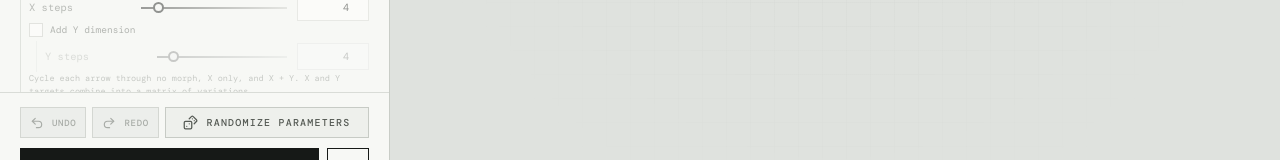
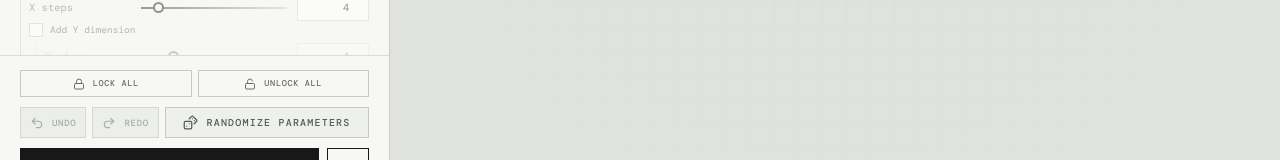
Before and after one commit to FrediBach/slicewise, a React (Vite) app: page / in a window 1280 px wide. Shown: the part 582-742 px from the top of the page. Built offline with nearby package versions, Linux system fonts and the light colour scheme; a web font is replaced by a local one.

Commit message:
Add lock all and unlock all buttons

```diff
--- a/src/App.jsx
+++ b/src/App.jsx
@@ -14,17 +14,67 @@ function MorphIcon({ size = 13 }) {
 
 function RandomLock({ id, label }) {
   const [locked, setLocked] = useState(false);
+  useEffect(() => {
+    const update = event => {
+      const locks = event.detail?.locks;
+      const next = Array.isArray(locks) ? locks.includes(id) : Boolean(event.detail?.locked);
+      setLocked(next);
+      document.dispatchEvent(new CustomEvent("randomlockchange", { detail: { id, locked: next, source: "bulk" } }));
+    };
+    document.addEventListener("randomlockbulk", update);
+    return () => document.removeEventListener("randomlockbulk", update);
+  }, [id]);
   const toggle = () => {
     const next = !locked;
     setLocked(next);
-    document.dispatchEvent(new CustomEvent("randomlockchange", { detail: { id, locked: next } }));
+    document.dispatchEvent(new CustomEvent("randomlockchange", { detail: { id, locked: next, source: "individual" } }));
   };
   return (
-    <button type="button" className="random-lock" aria-pressed={locked}
+    <button type="button" className="random-lock" data-random-lock-id={id} aria-pressed={locked}
       aria-label={`${locked ? "Unlock" : "Lock"} ${label} randomization`}
       title={locked ? "Include in randomization" : "Exclude from randomization"} onClick={toggle}>
       {locked ? <Lock size={11} /> : <LockOpen size={11} />}
     </button>
+  );
+}
+
+function RandomLockActions() {
+  const [temporaryMode, setTemporaryMode] = useState(null);
+  const previousLocks = useRef([]);
+
+  useEffect(() => {
+    const individualChange = event => {
+      if (event.detail?.source !== "individual") return;
+      previousLocks.current = [];
+      setTemporaryMode(null);
+    };
+    document.addEventListener("randomlockchange", individualChange);
+    return () => document.removeEventListener("randomlockchange", individualChange);
+  }, []);
+
+  const apply = mode => {
+    if (temporaryMode === mode) {
+      document.dispatchEvent(new CustomEvent("randomlockbulk", { detail: { locks: previousLocks.current } }));
+      previousLocks.current = [];
+      setTemporaryMode(null);
+      return;
+    }
+    if (!temporaryMode) {
+      previousLocks.current = Array.from(document.querySelectorAll(".random-lock[aria-pressed=true]"), button => button.dataset.randomLockId);
+    }
+    document.dispatchEvent(new CustomEvent("randomlockbulk", { detail: { locked: mode === "lock" } }));
+    setTemporaryMode(mode);
+  };
+
+  return (
+    <div className="lock-actions" aria-label="Bulk randomization locks">
+      <Button type="button" variant="outline" className={`bulk-lock-button${temporaryMode === "lock" ? " active" : ""}`}
+        aria-pressed={temporaryMode === "lock"} title={temporaryMode === "lock" ? "Restore previous locks" : "Temporarily lock every randomizable value"}
+        onClick={() => apply("lock")}><Lock size={12} />{temporaryMode === "lock" ? "Restore locks" : "Lock all"}</Button>
+      <Button type="button" variant="outline" className={`bulk-lock-button${temporaryMode === "unlock" ? " active" : ""}`}
+        aria-pressed={temporaryMode === "unlock"} title={temporaryMode === "unlock" ? "Restore previous locks" : "Temporarily unlock every randomizable value"}
+        onClick={() => apply("unlock")}><LockOpen size={12} />{temporaryMode === "unlock" ? "Restore locks" : "Unlock all"}</Button>
+    </div>
   );
 }
 
@@ -647,6 +697,7 @@ export default function App() {
         </div>
 
         <footer className="actions">
+          <RandomLockActions />
           <div className="parameter-actions">
             <Button id="undo" variant="outline" className="history-button" disabled aria-label="Undo parameter change" title="Undo · Ctrl/⌘ Z"><Undo2 size={14} />Undo</Button>
             <Button id="redo" variant="outline" className="history-button" disabled aria-label="Redo parameter change" title="Redo · Ctrl/⌘ Shift Z"><Redo2 size={14} />Redo</Button>
--- a/src/index.css
+++ b/src/index.css
@@ -169,6 +169,9 @@ input[type="number"], input[type="text"], select { height: 27px; border: 1px sol
 .button:disabled { border-color: #d4d7d2; background: #eceeeb; color: #a8aca7; cursor: not-allowed; }
 .button:disabled:hover { border-color: #d4d7d2; background: #eceeeb; color: #a8aca7; }
 .parameter-actions { display: grid; grid-template-columns: auto auto minmax(0, 1fr); gap: 6px; }
+.lock-actions { display: grid; grid-template-columns: 1fr 1fr; gap: 6px; }
+.bulk-lock-button { width: 100%; height: 27px; border-color: #c7cbc5; background: transparent; color: #686d67; font-size: 8.5px; letter-spacing: .08em; }
+.bulk-lock-button:hover, .bulk-lock-button.active { border-color: var(--blue); background: var(--blue); color: white; }
 .history-button { width: auto; height: 31px; padding: 0 9px; border-color: #c7cbc5; color: #555a54; background: #eef0ec; font-size: 9px; letter-spacing: .08em; }
 .randomize-button { width: 100%; height: 31px; border-color: #c7cbc5; color: #555a54; background: #eef0ec; }
 .randomize-button:hover { border-color: var(--ink); background: var(--ink); color: white; }
```
Also changed, not shown: 1 other file (tests, documents, lock files or other folders).
